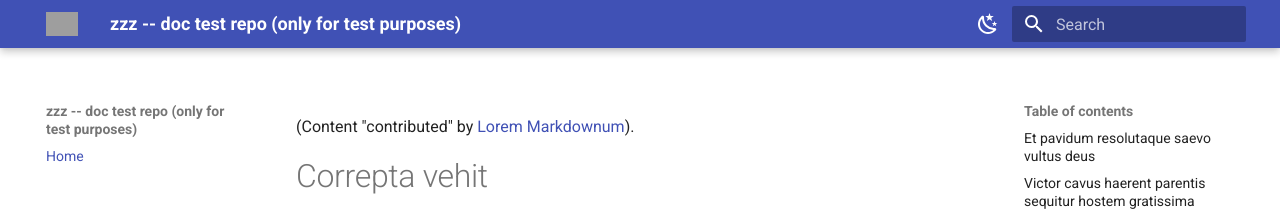
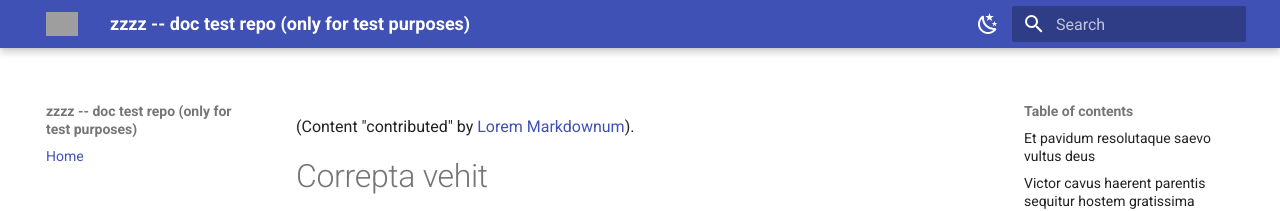
Before and after one commit to mbari-org/doc-test, an MkDocs documentation site: the page built from documentation/docs/index.md, in a window 1280 px wide. Shown: the top 211 px of the page. Built offline with MkDocs 1.6.1 and Material for MkDocs 9.7.7, drawn with Linux system fonts in a browser that asks for light colours; grey boxes are pictures that could not be loaded.

Commit message:
list gen

```diff
--- a/documentation/mkdocs.yml
+++ b/documentation/mkdocs.yml
@@ -1,4 +1,4 @@
-site_name: zzz -- doc test repo (only for test purposes)
+site_name: zzzz -- doc test repo (only for test purposes)
 theme:
   name: material
   logo: https://docs.mbari.org/imgs/mbari-logo.png
```
